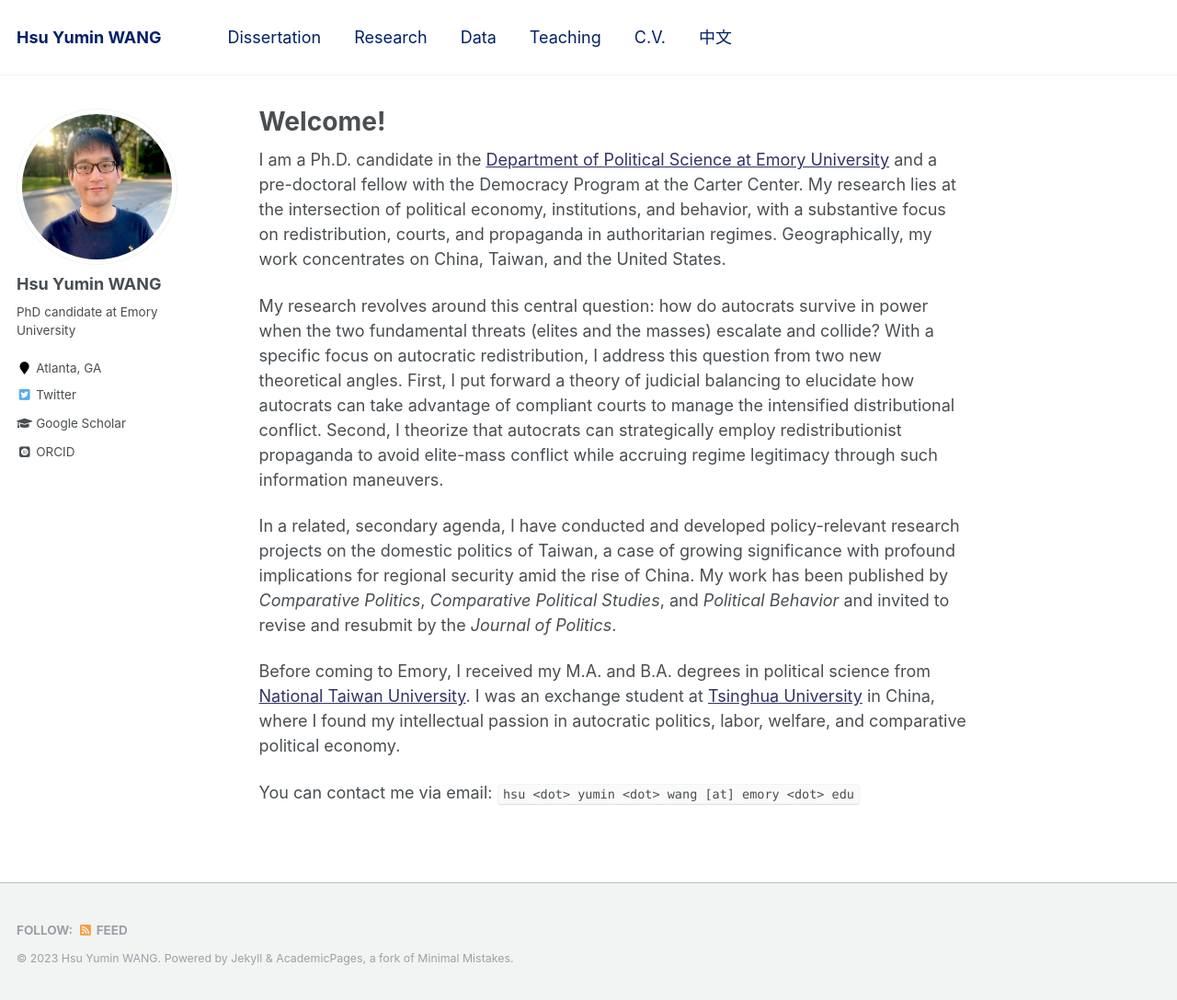
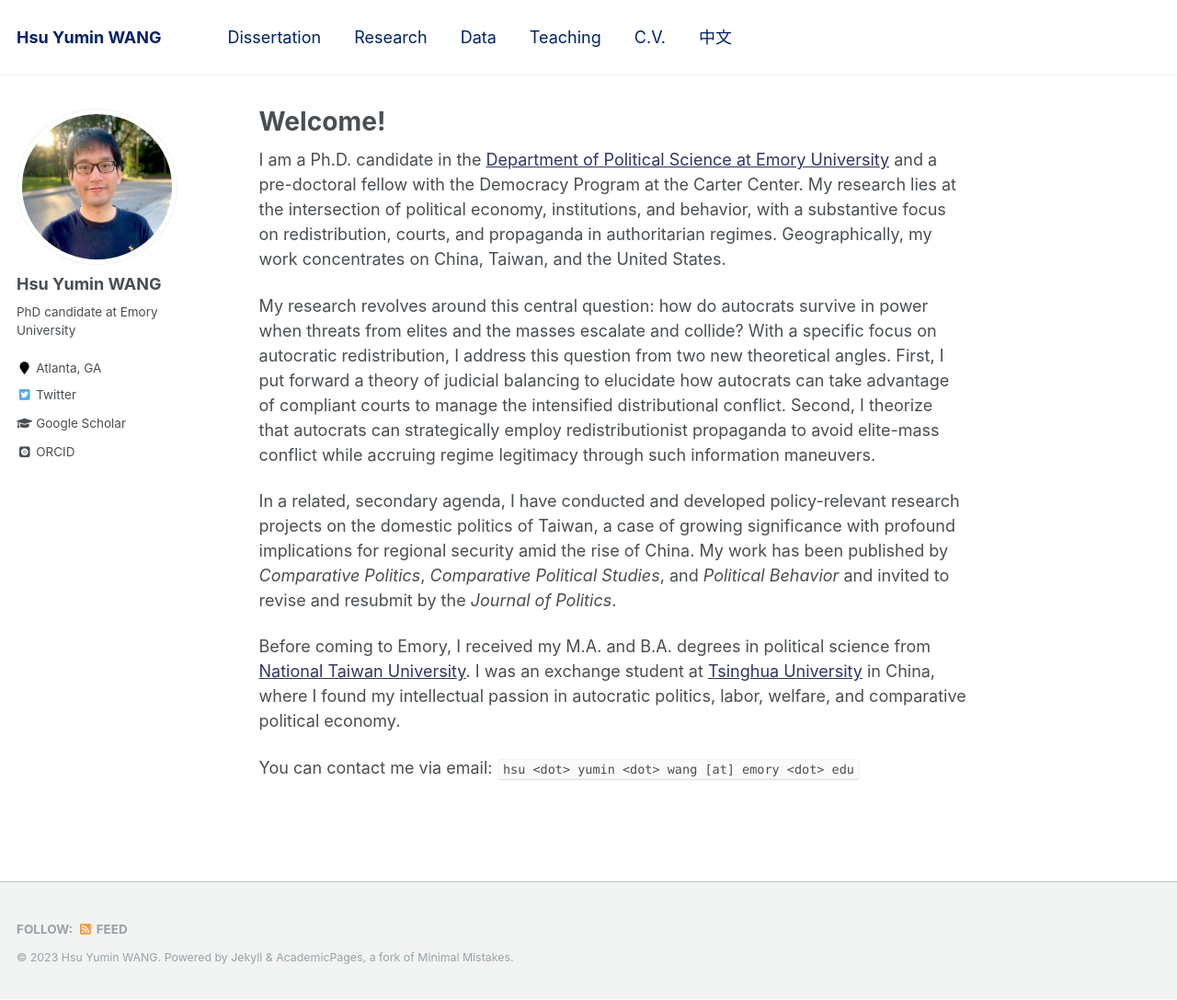
Before and after one commit to hsuyumin/hsuyumin.github.io, a Jekyll site: the page built from _pages/about.md, in a window 1280 px wide and 1087 px high. Shown: the whole window at 92% size. Built offline with Jekyll 4.4.1, drawn with Linux system fonts in a browser that asks for light colours; some web fonts are replaced.

Commit message:
Update about.md

```diff
--- a/_pages/about.md
+++ b/_pages/about.md
@@ -10,7 +10,7 @@ redirect_from:
 
 I am a Ph.D. candidate in the [Department of Political Science at Emory University](http://polisci.emory.edu/home/) and a pre-doctoral fellow with the Democracy Program at the Carter Center. My research lies at the intersection of political economy, institutions, and behavior, with a substantive focus on redistribution, courts, and propaganda in authoritarian regimes. Geographically, my work concentrates on China, Taiwan, and the United States.
 
-My research revolves around this central question: how do autocrats survive in power when the two fundamental threats (elites and the masses) escalate and collide? With a specific focus on autocratic redistribution, I address this question from two new theoretical angles. First, I put forward a theory of judicial balancing to elucidate how autocrats can take advantage of compliant courts to manage the intensified distributional conflict. Second, I theorize that autocrats can strategically employ redistributionist propaganda to avoid elite-mass conflict while accruing regime legitimacy through such information maneuvers.
+My research revolves around this central question: how do autocrats survive in power when threats from elites and the masses escalate and collide? With a specific focus on autocratic redistribution, I address this question from two new theoretical angles. First, I put forward a theory of judicial balancing to elucidate how autocrats can take advantage of compliant courts to manage the intensified distributional conflict. Second, I theorize that autocrats can strategically employ redistributionist propaganda to avoid elite-mass conflict while accruing regime legitimacy through such information maneuvers.
 
 In a related, secondary agenda, I have conducted and developed policy-relevant research projects on the domestic politics of Taiwan, a case of growing significance with profound implications for regional security amid the rise of China. My work has been published by _Comparative Politics_, _Comparative Political Studies_, and _Political Behavior_ and invited to revise and resubmit by the _Journal of Politics_.
 
```
